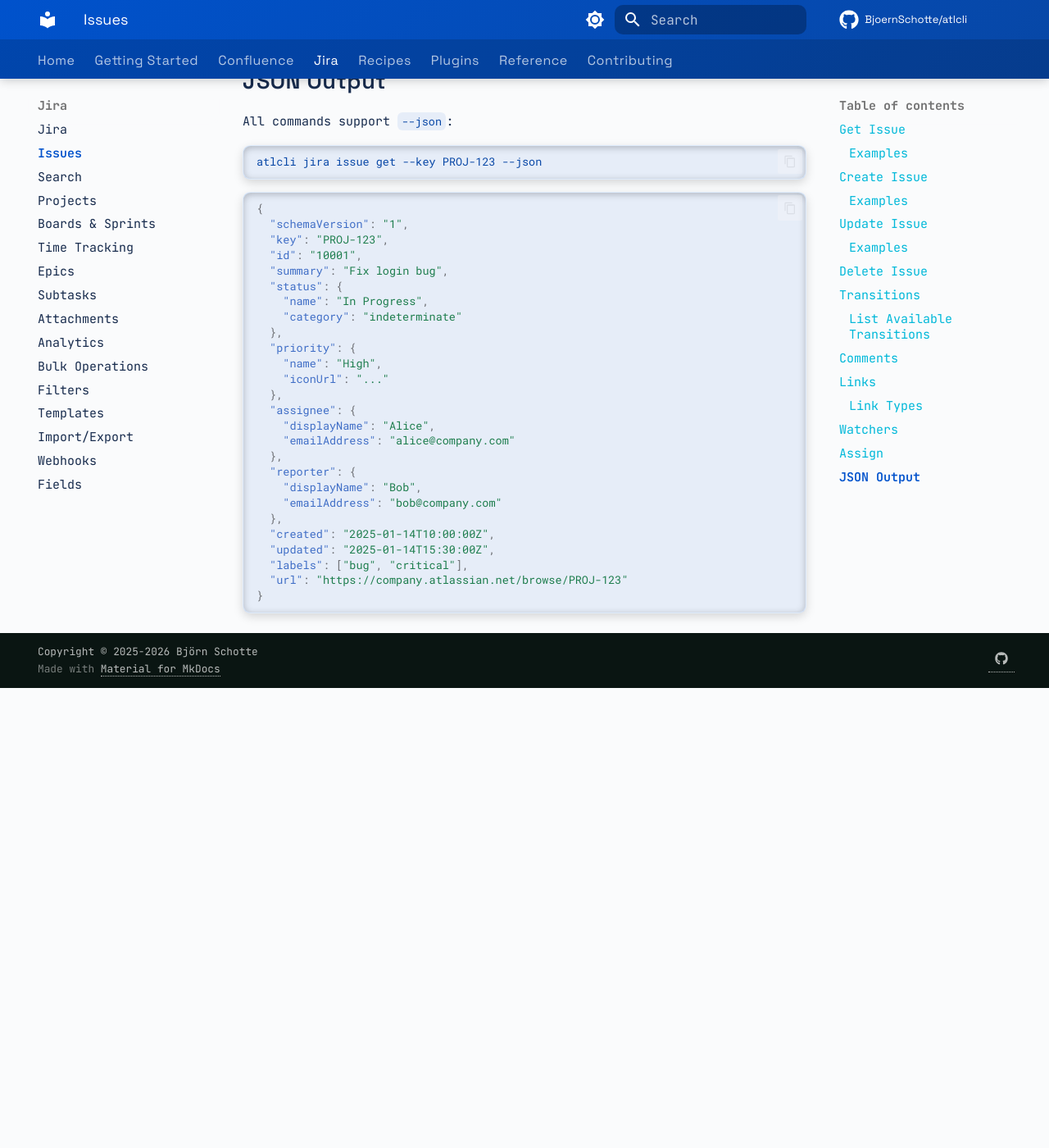
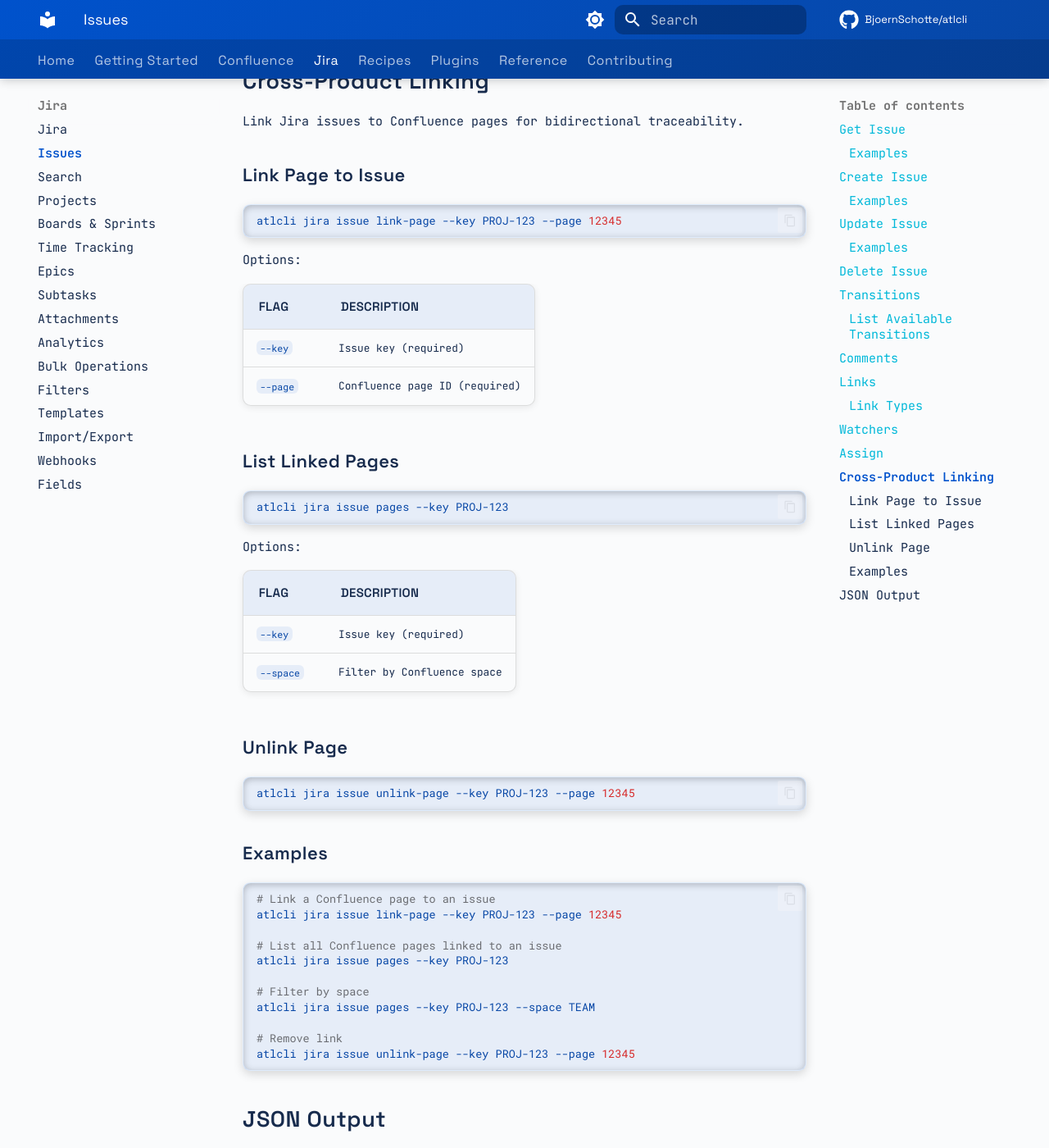
Before and after one commit to BjoernSchotte/atlcli, an MkDocs documentation site: the page built from docs/jira/issues.md, in a window 1280 px wide and 1400 px high, scrolled down 5745 px. Shown: the whole window at 82% size. Built offline with MkDocs 1.6.1 and Material for MkDocs 9.7.7, drawn with Linux system fonts in a browser that asks for light colours; comment, search, counter and statistics services are not loaded; before the commit the page ends 6584 px from its top, so only the background shows below that.

Commit message:
docs: add smart links and cross-product linking documentation
Update documentation to reflect recent feature additions:

- docs/confluence/macros.md: Add comprehensive Smart Links section
  documenting inline/card/embed display modes, URL patterns, and
  deprecation of {jira:KEY} syntax in favor of full URLs

- docs/confluence/pages.md: Add Cross-Product Linking section with
  link-issue, unlink-issue, and issues commands

- docs/jira/issues.md: Add Cross-Product Linking section with
  link-page, unlink-page, and pages commands

- docs/confluence/index.md: Add Smart Links and Cross-Product Linking
  to key features list

- docs/jira/index.md: Add Cross-Product Linking to key features list

Co-Authored-By: Claude Opus 4.5 <noreply@anthropic.com>

````diff
--- a/docs/confluence/index.md
+++ b/docs/confluence/index.md
@@ -26,6 +26,8 @@ atlcli wiki docs sync ./team-docs --watch
 - **Conflict Detection** - Warns when both local and remote changed
 - **Markdown Format** - Write in markdown, atlcli handles conversion
 - **Macro Support** - Use Confluence macros like info panels and TOC
+- **Smart Links** - Jira issues and Confluence page links with display modes
+- **Cross-Product Linking** - Link pages to Jira issues bidirectionally
 - **Page Templates** - Create pages from reusable templates
 
 ## Quick Start
--- a/docs/confluence/pages.md
+++ b/docs/confluence/pages.md
@@ -300,6 +300,62 @@ Chapter 2                  Chapter 10
 Chapter 3                  Chapter 3
 ```
 
+## Cross-Product Linking
+
+Link Confluence pages to Jira issues for bidirectional traceability.
+
+### Link Issue to Page
+
+```bash
+atlcli wiki page link-issue --id 12345 --issue PROJ-123
+```
+
+Options:
+
+| Flag | Description |
+|------|-------------|
+| `--id` | Page ID (required) |
+| `--issue` | Jira issue key (required) |
+| `--comment` | Add comment to the linked issue |
+
+### List Linked Issues
+
+```bash
+atlcli wiki page issues --id 12345
+```
+
+Options:
+
+| Flag | Description |
+|------|-------------|
+| `--id` | Page ID (required) |
+| `--project` | Filter by Jira project |
+
+### Unlink Issue
+
+```bash
+atlcli wiki page unlink-issue --id 12345 --issue PROJ-123
+```
+
+### Examples
+
+```bash
+# Link a Jira issue to a page
+atlcli wiki page link-issue --id 12345 --issue PROJ-123
+
+# Link with comment on the issue
+atlcli wiki page link-issue --id 12345 --issue PROJ-456 --comment
+
+# List all Jira issues linked to a page
+atlcli wiki page issues --id 12345
+
+# Filter by project
+atlcli wiki page issues --id 12345 --project PROJ
+
+# Remove link
+atlcli wiki page unlink-issue --id 12345 --issue PROJ-123
+```
+
 ## JSON Output
 
 All commands support `--json`:
--- a/docs/jira/index.md
+++ b/docs/jira/index.md
@@ -25,6 +25,7 @@ atlcli jira worklog timer start PROJ-123
 - **Boards & Sprints** - View boards, manage sprints, backlog operations
 - **Time Tracking** - Log work with timer or direct entry
 - **Epic Management** - Create epics, add/remove issues
+- **Cross-Product Linking** - Link issues to Confluence pages bidirectionally
 - **Analytics** - Velocity, burndown, predictability metrics
 - **Bulk Operations** - Edit, transition, label multiple issues
 - **Templates** - Save and reuse issue configurations
--- a/docs/jira/issues.md
+++ b/docs/jira/issues.md
@@ -212,6 +212,58 @@ atlcli jira issue assign --key PROJ-123 --assignee alice@company.com
 atlcli jira issue assign --key PROJ-123 --assignee none
 ```
 
+## Cross-Product Linking
+
+Link Jira issues to Confluence pages for bidirectional traceability.
+
+### Link Page to Issue
+
+```bash
+atlcli jira issue link-page --key PROJ-123 --page 12345
+```
+
+Options:
+
+| Flag | Description |
+|------|-------------|
+| `--key` | Issue key (required) |
+| `--page` | Confluence page ID (required) |
+
+### List Linked Pages
+
+```bash
+atlcli jira issue pages --key PROJ-123
+```
+
+Options:
+
+| Flag | Description |
+|------|-------------|
+| `--key` | Issue key (required) |
+| `--space` | Filter by Confluence space |
+
+### Unlink Page
+
+```bash
+atlcli jira issue unlink-page --key PROJ-123 --page 12345
+```
+
+### Examples
+
+```bash
+# Link a Confluence page to an issue
+atlcli jira issue link-page --key PROJ-123 --page 12345
+
+# List all Confluence pages linked to an issue
+atlcli jira issue pages --key PROJ-123
+
+# Filter by space
+atlcli jira issue pages --key PROJ-123 --space TEAM
+
+# Remove link
+atlcli jira issue unlink-page --key PROJ-123 --page 12345
+```
+
 ## JSON Output
 
 All commands support `--json`:
````
Also changed, not shown: docs/confluence/macros.md (+62 -1 lines).
